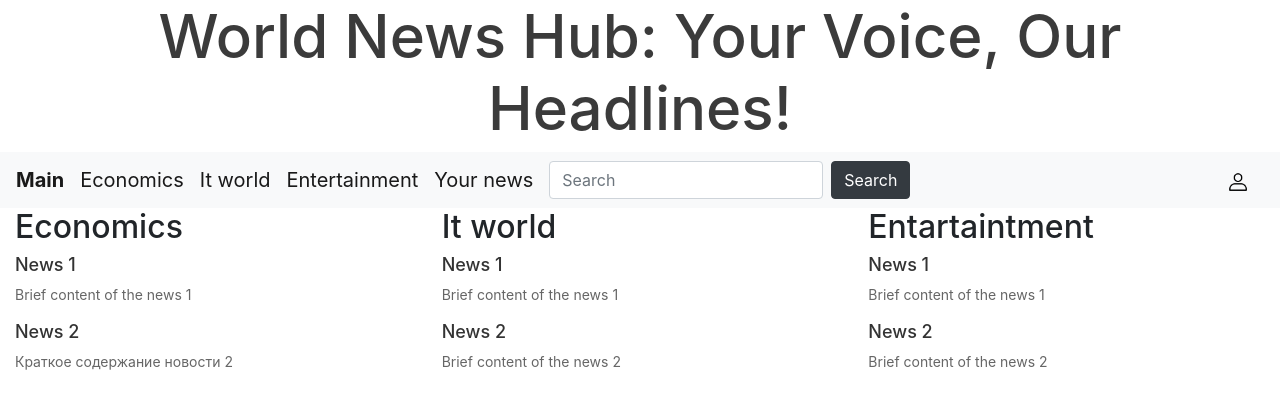
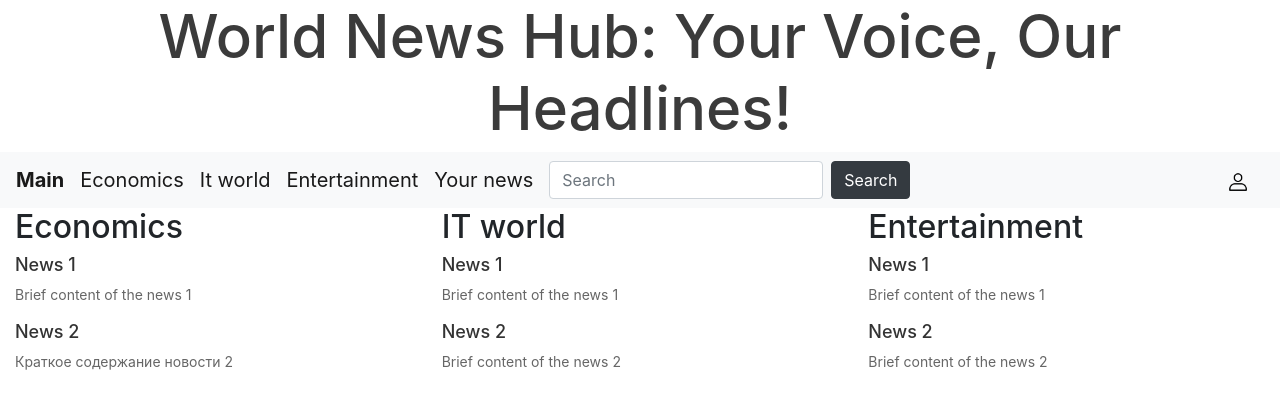
Before and after one commit to GXLDSTEIN/bestnews_demo, a Flask app: page / in a window 1280 px wide. Shown: the top 403 px of the page. Run offline with Flask 3, Linux system fonts and the light colour scheme.

Commit message:
fix: style

```diff
--- a/templates/index.html
+++ b/templates/index.html
@@ -69,7 +69,7 @@
           </div>
           <div class="col-md-4">
             <!-- Section "IT" -->
-          <h2>It world</h2>
+            <h2>IT world</h2>
             {% for news in it_news %}
             <div class="news-item">
               <h3>{{ news.title }}</h3>
@@ -78,8 +78,8 @@
             {% endfor %}
           </div>
           <div class="col-md-4">
-          <!-- Section "Entertanments -->
-          <h2>Entartaintment</h2>
+            <!-- Section "Entertainment" -->
+            <h2>Entertainment</h2>
             {% for news in entertainment_news %}
             <div class="news-item">
               <h3>{{ news.title }}</h3>
@@ -110,5 +110,6 @@
       <footer style="margin-top: auto">
         <p>&copy; декабрь 2023. Все права защищены группой важных лиц.</p>
       </footer>
+    </div>
   </body>
 </html>
```
Lines whose indentation alone changed are shown as unchanged.
